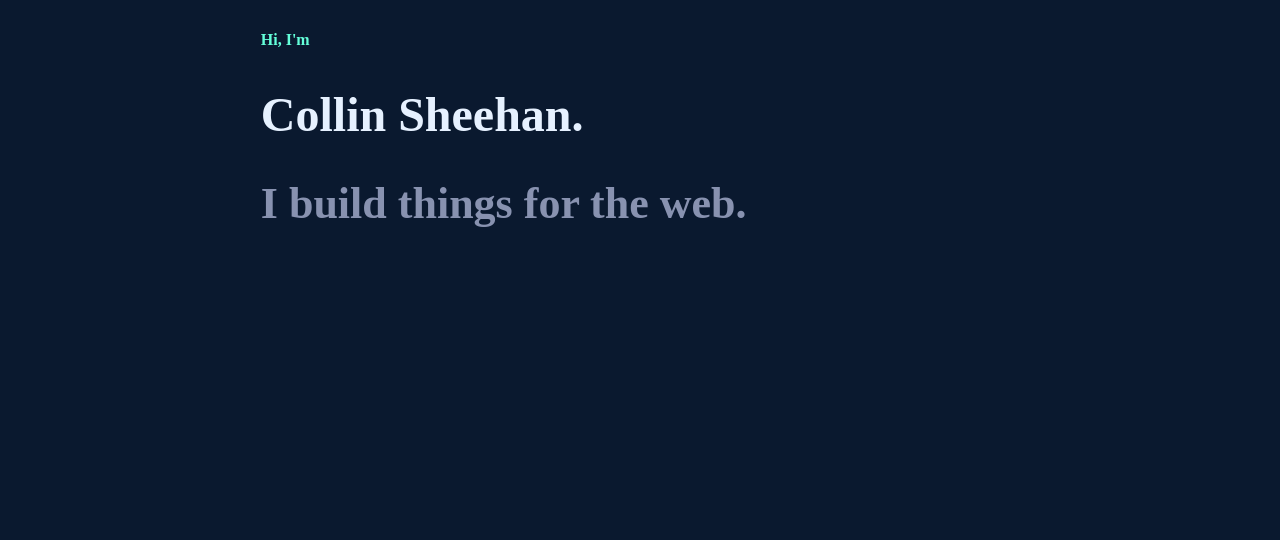
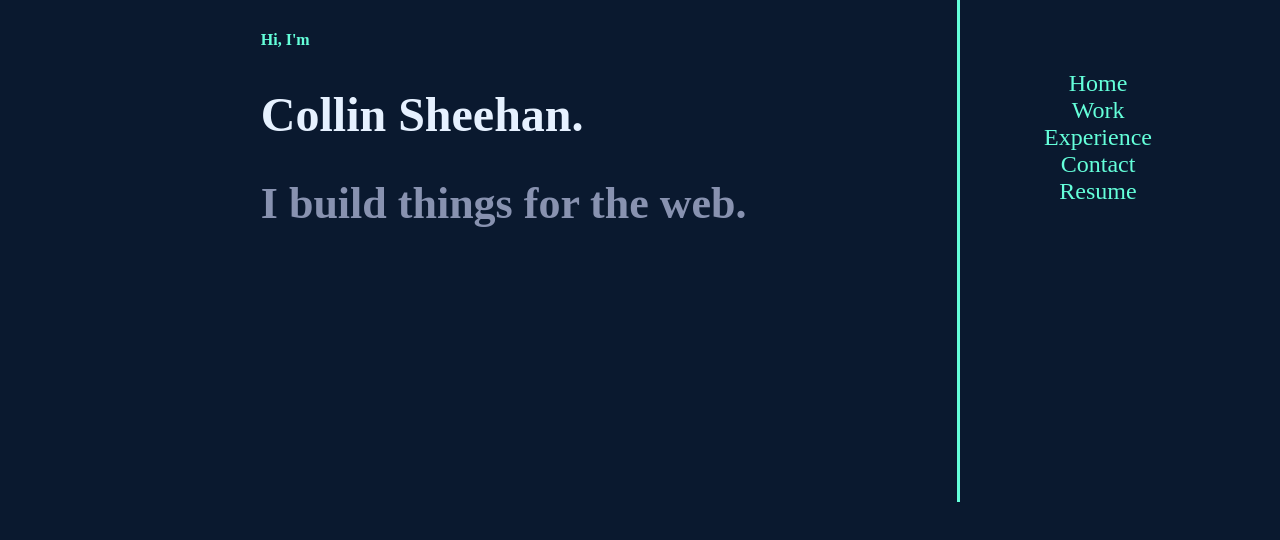
Before and after one commit to collinsheehan/Portfolio-Page, a plain HTML site: page index.html in a window 1280 px wide. Shown: the part 258-798 px from the top of the page. Drawn offline with Linux system fonts and the light colour scheme.

Commit message:
adding adding divider and nav

```diff
--- a/index.html
+++ b/index.html
@@ -8,11 +8,21 @@
     <title>Collin Sheehan Portfolio</title>
 </head>
 <body>
+    <nav>
+        <li>Home</li>
+        <li>Work</li>
+        <li>Experience</li>
+        <li>Contact</li>
+        <li>Resume</li>
+    </nav>
     <img src="cs logo.jpeg" alt="cs logo" class="logo">
     <div class="text">
         <h6 class="hi">Hi, I'm</h6>
         <h1 class="intro">Collin Sheehan.</h1>
         <h2 class="web">I build things for the web.</h2>
+        <p class="bio"></p>
     </div>
+    <div class="vl"></div>
+
 </body>
 </html>
--- a/styles.css
+++ b/styles.css
@@ -34,3 +34,26 @@
     color: var(--slate);
     font-size: 44px;
 }
+
+.vl {
+    border-left: 3px solid var(--green-accent);
+    height: 90vh;
+    position: absolute;
+    left: 75%;
+    margin-left: -3px;
+    top: 5vh;
+  }
+
+nav {
+    list-style: none;
+    display: flex;
+    flex-direction: column;
+    align-items: center;
+    justify-content: center;
+    color: var(--green-accent);
+    float: right;
+    margin-right: 15vh;
+    margin-top: 40vh;
+    font-size: 24px;
+
+}
```
